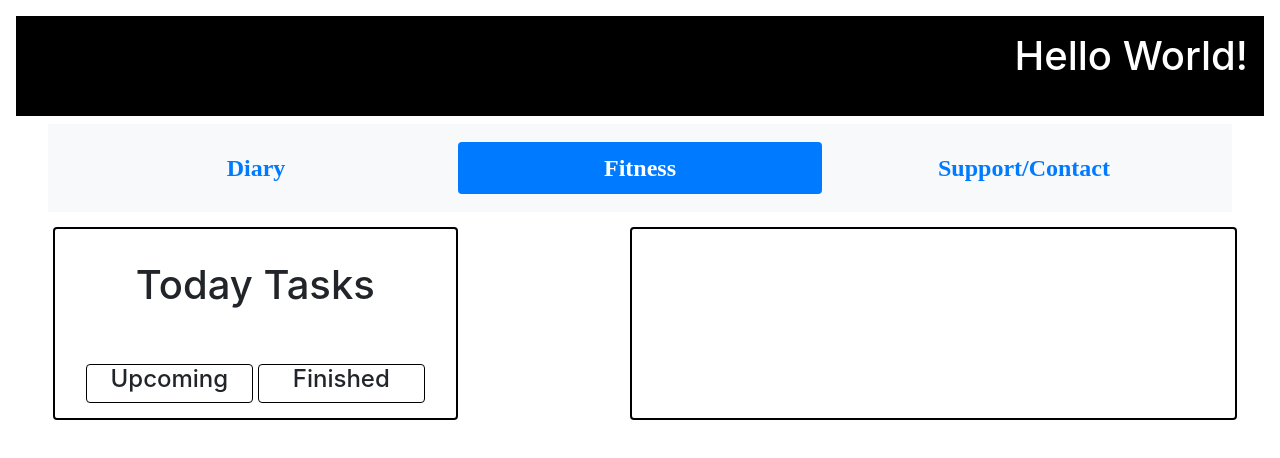
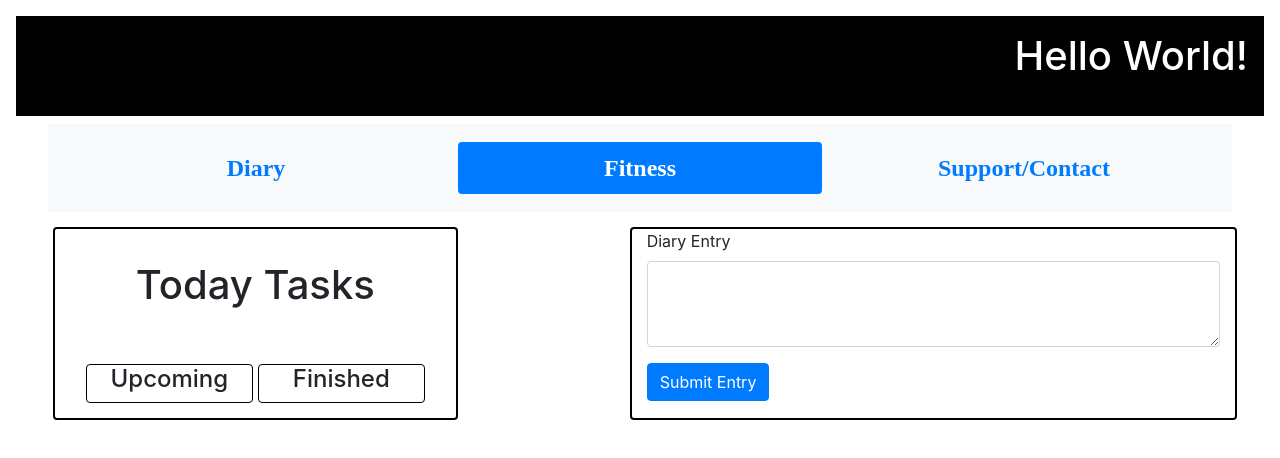
Before and after one commit to DaniBoie/lifeTrack, a website: page public/index.html in a window 1280 px wide. Drawn offline with nearby package versions, Linux system fonts and the light colour scheme.

Commit message:
added text area for Diary

```diff
--- a/public/index.html
+++ b/public/index.html
@@ -67,7 +67,14 @@
             </section>
 
             <section class="col-md-6 card custom-col">
-                <form></form>
+                <form>
+                    <div class="form-group">
+                        <label for="exampleFormControlTextarea1">Diary Entry</label>
+                        <textarea class="form-control" id="exampleFormControlTextarea1" rows="3"></textarea>
+                      </div>
+                    <button type="button" class="btn btn-primary">Submit Entry</button>
+
+                </form>
             </section>
         </div>
     </div>
```
